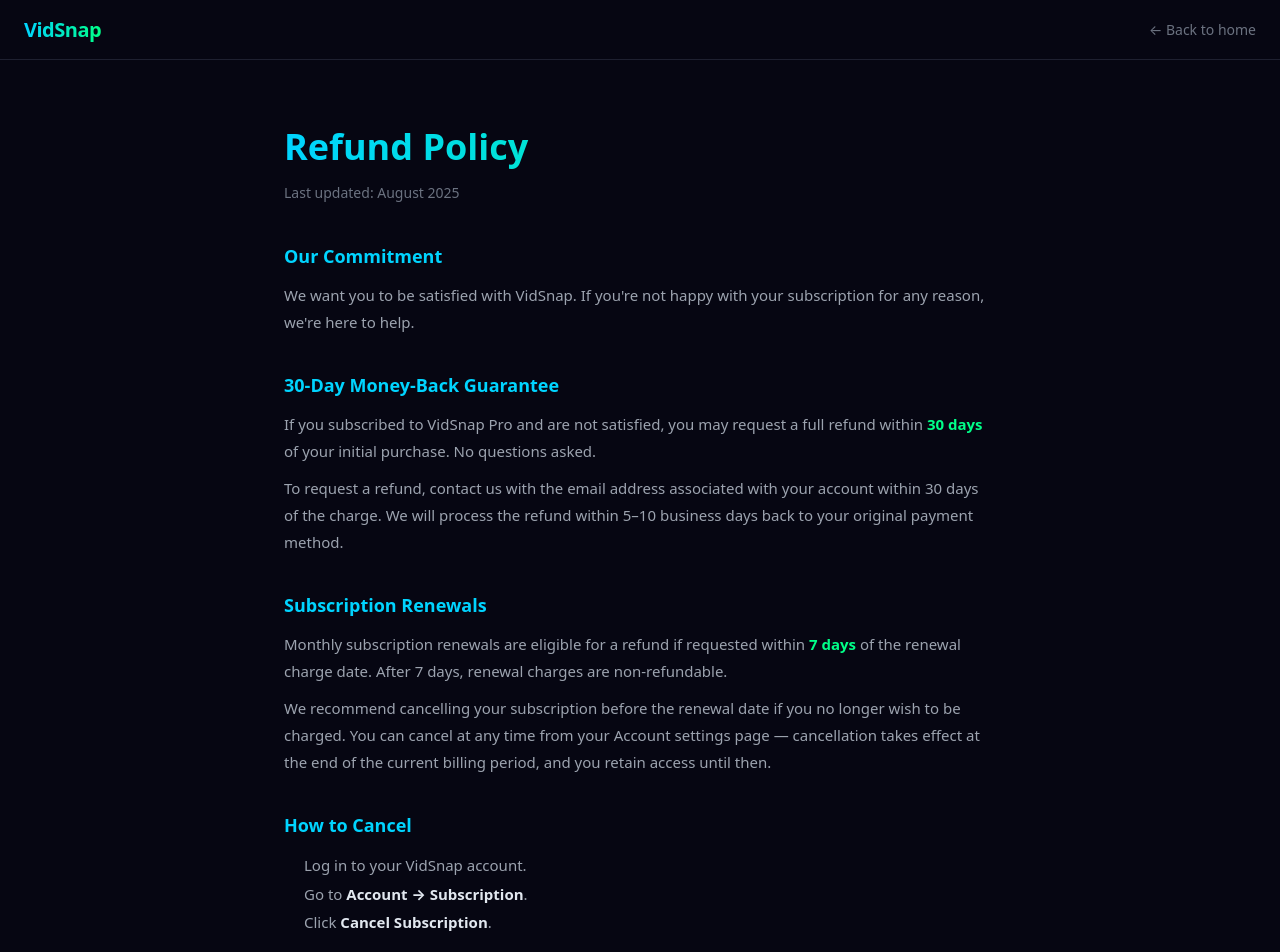
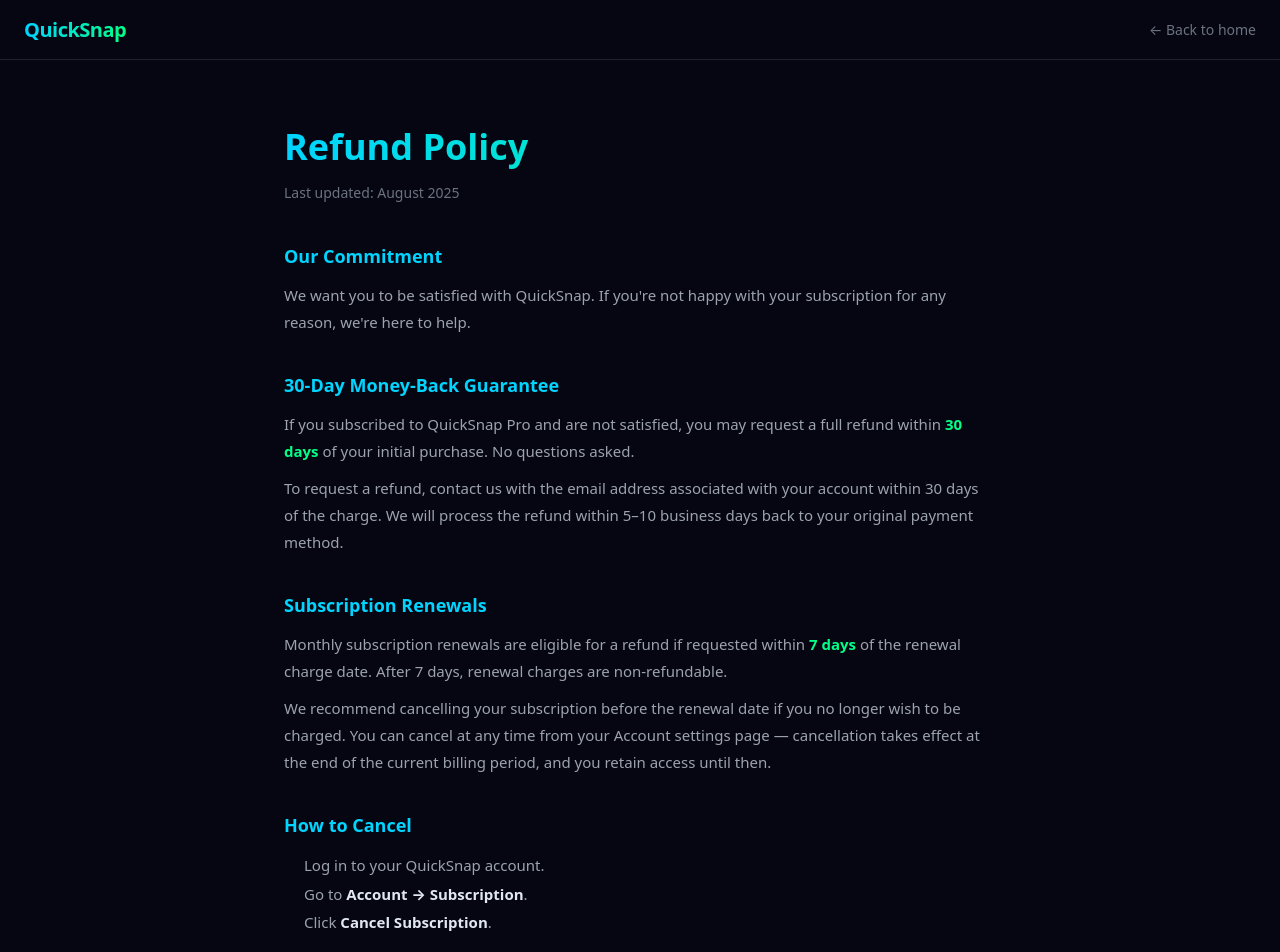
Before and after one commit to anasayyubarain1425-ops/vidsnap, a Next.js app: page /refunds in a window 1280 px wide. Shown: the top 952 px of the page. Built offline with nearby package versions, Linux system fonts and the light colour scheme.

Commit message:
Rename: VidSnap → QuickSnap across all pages and metadata

```diff
--- a/app/api/lemonsqueezy/checkout/route.ts
+++ b/app/api/lemonsqueezy/checkout/route.ts
@@ -26,7 +26,7 @@
     return NextResponse.json({ error: 'Account not found.' }, { status: 401 });
   }
 
-  const origin = process.env.NEXT_PUBLIC_APP_URL ?? 'https://vidsnap-three.vercel.app';
+  const origin = process.env.NEXT_PUBLIC_APP_URL ?? 'https://quicksnap-three.vercel.app';
 
   const { data, error } = await createCheckout(LS_STORE_ID, LS_VARIANT_ID, {
     checkoutOptions: {
@@ -41,7 +41,7 @@
     productOptions: {
       enabledVariants: [parseInt(LS_VARIANT_ID)],
       redirectUrl: `${origin}/?subscribed=1`,
-      receiptButtonText: 'Go to VidSnap',
+      receiptButtonText: 'Go to QuickSnap',
       receiptThankYouNote: 'Thank you! Your subscription is now active.',
     },
   });
--- a/app/page.tsx
+++ b/app/page.tsx
@@ -580,7 +580,7 @@
           <span style={{ fontSize: 24 }}>🎉</span>
           <div>
             <p style={{ color: '#00ff88', fontWeight: 700, fontSize: 15, margin: 0 }}>
-              Welcome to VidSnap Pro!
+              Welcome to QuickSnap Pro!
             </p>
             <p style={{ color: '#6b7280', fontSize: 13, margin: 0 }}>
               Your subscription is active — unlimited downloads unlocked.
@@ -627,7 +627,7 @@
               display: 'flex', justifyContent: 'space-between', alignItems: 'center',
             }}>
               <div style={{ textAlign: 'left' }}>
-                <div style={{ fontSize: 15, fontWeight: 600, color: '#fff' }}>VidSnap Pro</div>
+                <div style={{ fontSize: 15, fontWeight: 600, color: '#fff' }}>QuickSnap Pro</div>
                 <div style={{ fontSize: 13, color: '#666', marginTop: 2 }}>Unlimited downloads · All qualities</div>
               </div>
               <div style={{ textAlign: 'right' }}>
@@ -1053,7 +1053,7 @@
       </main>
 
       <footer style={{ borderTop: '1px solid rgba(255,255,255,0.06)', padding: '32px 24px', textAlign: 'center', color: '#555', fontSize: 13 }}>
-        <p style={{ marginBottom: 12 }}>VidSnap — Powered by yt-dlp · For personal use only · Respect content creators&apos; rights</p>
+        <p style={{ marginBottom: 12 }}>QuickSnap — Powered by yt-dlp · For personal use only · Respect content creators&apos; rights</p>
         <p>
           <a href="/terms" style={{ color: '#374151', marginRight: 20, textDecoration: 'none' }}>Terms of Service</a>
           <a href="/privacy" style={{ color: '#374151', marginRight: 20, textDecoration: 'none' }}>Privacy Policy</a>
--- a/app/privacy/page.tsx
+++ b/app/privacy/page.tsx
@@ -2,8 +2,8 @@
 import type { Metadata } from 'next';
 
 export const metadata: Metadata = {
-  title: 'Privacy Policy – VidSnap',
-  description: 'VidSnap Privacy Policy',
+  title: 'Privacy Policy – QuickSnap',
+  description: 'QuickSnap Privacy Policy',
 };
 
 export default function PrivacyPage() {
@@ -12,7 +12,7 @@
       {/* Navbar */}
       <nav style={{ borderBottom: '1px solid #1e2030', padding: '0 24px', height: 60, display: 'flex', alignItems: 'center', justifyContent: 'space-between' }}>
         <Link href="/" style={{ textDecoration: 'none', background: 'linear-gradient(90deg,#00d4ff,#00ff88)', WebkitBackgroundClip: 'text', WebkitTextFillColor: 'transparent', fontWeight: 800, fontSize: 20, letterSpacing: '-0.5px' }}>
-          VidSnap
+          QuickSnap
         </Link>
         <Link href="/" style={{ color: '#6b7280', textDecoration: 'none', fontSize: 14 }}>← Back to home</Link>
       </nav>
@@ -25,11 +25,11 @@
         <p style={{ color: '#6b7280', marginBottom: 40, fontSize: 14 }}>Last updated: August 2025</p>
 
         <Section title="1. Introduction">
-          <p>VidSnap ("we", "us", or "our") is committed to protecting your personal information. This Privacy Policy explains what data we collect, how we use it, and your rights regarding that data.</p>
+          <p>QuickSnap ("we", "us", or "our") is committed to protecting your personal information. This Privacy Policy explains what data we collect, how we use it, and your rights regarding that data.</p>
         </Section>
 
         <Section title="2. Information We Collect">
-          <p>We collect the following information when you use VidSnap:</p>
+          <p>We collect the following information when you use QuickSnap:</p>
           <ul style={{ marginTop: 10, paddingLeft: 20, lineHeight: 1.9 }}>
             <li><strong style={{ color: '#e2e8f0' }}>Account data:</strong> your email address and a hashed (bcrypt) version of your password.</li>
             <li><strong style={{ color: '#e2e8f0' }}>Download history:</strong> a log of URLs you have downloaded, including timestamps and video titles, used to display your history and enforce download quotas.</li>
@@ -53,13 +53,13 @@
           <p>We do not sell your personal data. We share data only with:</p>
           <ul style={{ marginTop: 10, paddingLeft: 20, lineHeight: 1.9 }}>
             <li><strong style={{ color: '#e2e8f0' }}>Paddle:</strong> our payment processor, which handles subscription billing. Paddle's privacy policy applies to data they collect during checkout.</li>
-            <li><strong style={{ color: '#e2e8f0' }}>Infrastructure providers:</strong> hosting and database services necessary to operate VidSnap, bound by data processing agreements.</li>
+            <li><strong style={{ color: '#e2e8f0' }}>Infrastructure providers:</strong> hosting and database services necessary to operate QuickSnap, bound by data processing agreements.</li>
             <li><strong style={{ color: '#e2e8f0' }}>Law enforcement:</strong> only when required by applicable law or to protect our legal rights.</li>
           </ul>
         </Section>
 
         <Section title="5. Cookies and Session Data">
-          <p>VidSnap uses a single HttpOnly session cookie to keep you logged in. This cookie does not track you across other websites and expires when your session ends or you log out. We do not use advertising or third-party tracking cookies.</p>
+          <p>QuickSnap uses a single HttpOnly session cookie to keep you logged in. This cookie does not track you across other websites and expires when your session ends or you log out. We do not use advertising or third-party tracking cookies.</p>
         </Section>
 
         <Section title="6. Data Retention">
@@ -71,7 +71,7 @@
         </Section>
 
         <Section title="8. Children's Privacy">
-          <p>VidSnap is not directed at children under 13. We do not knowingly collect personal information from children under 13. If you believe a child has provided us with personal data, please contact us and we will delete it promptly.</p>
+          <p>QuickSnap is not directed at children under 13. We do not knowingly collect personal information from children under 13. If you believe a child has provided us with personal data, please contact us and we will delete it promptly.</p>
         </Section>
 
         <Section title="9. Your Rights">
--- a/app/refunds/page.tsx
+++ b/app/refunds/page.tsx
@@ -2,8 +2,8 @@
 import type { Metadata } from 'next';
 
 export const metadata: Metadata = {
-  title: 'Refund Policy – VidSnap',
-  description: 'VidSnap Refund Policy',
+  title: 'Refund Policy – QuickSnap',
+  description: 'QuickSnap Refund Policy',
 };
 
 export default function RefundsPage() {
@@ -12,7 +12,7 @@
       {/* Navbar */}
       <nav style={{ borderBottom: '1px solid #1e2030', padding: '0 24px', height: 60, display: 'flex', alignItems: 'center', justifyContent: 'space-between' }}>
         <Link href="/" style={{ textDecoration: 'none', background: 'linear-gradient(90deg,#00d4ff,#00ff88)', WebkitBackgroundClip: 'text', WebkitTextFillColor: 'transparent', fontWeight: 800, fontSize: 20, letterSpacing: '-0.5px' }}>
-          VidSnap
+          QuickSnap
         </Link>
         <Link href="/" style={{ color: '#6b7280', textDecoration: 'none', fontSize: 14 }}>← Back to home</Link>
       </nav>
@@ -25,11 +25,11 @@
         <p style={{ color: '#6b7280', marginBottom: 40, fontSize: 14 }}>Last updated: August 2025</p>
 
         <Section title="Our Commitment">
-          <p>We want you to be satisfied with VidSnap. If you're not happy with your subscription for any reason, we're here to help.</p>
+          <p>We want you to be satisfied with QuickSnap. If you're not happy with your subscription for any reason, we're here to help.</p>
         </Section>
 
         <Section title="30-Day Money-Back Guarantee">
-          <p>If you subscribed to VidSnap Pro and are not satisfied, you may request a full refund within <strong style={{ color: '#00ff88' }}>30 days</strong> of your initial purchase. No questions asked.</p>
+          <p>If you subscribed to QuickSnap Pro and are not satisfied, you may request a full refund within <strong style={{ color: '#00ff88' }}>30 days</strong> of your initial purchase. No questions asked.</p>
           <p style={{ marginTop: 10 }}>To request a refund, contact us with the email address associated with your account within 30 days of the charge. We will process the refund within 5–10 business days back to your original payment method.</p>
         </Section>
 
@@ -40,7 +40,7 @@
 
         <Section title="How to Cancel">
           <ol style={{ marginTop: 10, paddingLeft: 20, lineHeight: 1.9 }}>
-            <li>Log in to your VidSnap account.</li>
+            <li>Log in to your QuickSnap account.</li>
             <li>Go to <strong style={{ color: '#e2e8f0' }}>Account → Subscription</strong>.</li>
             <li>Click <strong style={{ color: '#e2e8f0' }}>Cancel Subscription</strong>.</li>
           </ol>
@@ -56,7 +56,7 @@
         </Section>
 
         <Section title="Contact Us">
-          <p>To request a refund or if you have any questions about billing, please contact us using the email address associated with your VidSnap account. We aim to respond within 1 business day.</p>
+          <p>To request a refund or if you have any questions about billing, please contact us using the email address associated with your QuickSnap account. We aim to respond within 1 business day.</p>
         </Section>
       </main>
 
--- a/app/reset-password/page.tsx
+++ b/app/reset-password/page.tsx
@@ -66,7 +66,7 @@
             WebkitTextFillColor: 'transparent',
             marginBottom: '0.25rem',
           }}>
-            VidSnap
+            QuickSnap
           </div>
           <p style={{ color: '#6b7280', fontSize: '0.85rem', margin: 0 }}>Set a new password</p>
         </div>
@@ -171,7 +171,7 @@
             </button>
 
             <p style={{ textAlign: 'center', fontSize: '0.82rem', color: '#6b7280', margin: 0 }}>
-              <a href="/" style={{ color: '#00d4ff', textDecoration: 'none' }}>← Back to VidSnap</a>
+              <a href="/" style={{ color: '#00d4ff', textDecoration: 'none' }}>← Back to QuickSnap</a>
             </p>
           </form>
         )}
--- a/app/terms/page.tsx
+++ b/app/terms/page.tsx
@@ -2,8 +2,8 @@
 import type { Metadata } from 'next';
 
 export const metadata: Metadata = {
-  title: 'Terms of Service – VidSnap',
-  description: 'VidSnap Terms of Service',
+  title: 'Terms of Service – QuickSnap',
+  description: 'QuickSnap Terms of Service',
 };
 
 export default function TermsPage() {
@@ -12,7 +12,7 @@
       {/* Navbar */}
       <nav style={{ borderBottom: '1px solid #1e2030', padding: '0 24px', height: 60, display: 'flex', alignItems: 'center', justifyContent: 'space-between' }}>
         <Link href="/" style={{ textDecoration: 'none', background: 'linear-gradient(90deg,#00d4ff,#00ff88)', WebkitBackgroundClip: 'text', WebkitTextFillColor: 'transparent', fontWeight: 800, fontSize: 20, letterSpacing: '-0.5px' }}>
-          VidSnap
+          QuickSnap
         </Link>
         <Link href="/" style={{ color: '#6b7280', textDecoration: 'none', fontSize: 14 }}>← Back to home</Link>
       </nav>
@@ -25,11 +25,11 @@
         <p style={{ color: '#6b7280', marginBottom: 40, fontSize: 14 }}>Last updated: August 2025</p>
 
         <Section title="1. Acceptance of Terms">
-          <p>By accessing or using VidSnap ("Service"), you agree to be bound by these Terms of Service. If you do not agree to these terms, please do not use the Service.</p>
+          <p>By accessing or using QuickSnap ("Service"), you agree to be bound by these Terms of Service. If you do not agree to these terms, please do not use the Service.</p>
         </Section>
 
         <Section title="2. Description of Service">
-          <p>VidSnap provides a web-based tool that allows users to download publicly available videos from supported platforms for personal, non-commercial use. The Service operates on a freemium model: registered users receive 3 free downloads; additional downloads require a paid subscription.</p>
+          <p>QuickSnap provides a web-based tool that allows users to download publicly available videos from supported platforms for personal, non-commercial use. The Service operates on a freemium model: registered users receive 3 free downloads; additional downloads require a paid subscription.</p>
         </Section>
 
         <Section title="3. User Accounts">
@@ -37,7 +37,7 @@
         </Section>
 
         <Section title="4. Acceptable Use">
-          <p>You agree to use VidSnap only for lawful purposes. You must not:</p>
+          <p>You agree to use QuickSnap only for lawful purposes. You must not:</p>
           <ul style={{ marginTop: 10, paddingLeft: 20, lineHeight: 1.9 }}>
             <li>Download content that you do not have the right to access or download.</li>
             <li>Reproduce, distribute, or publicly display downloaded content in violation of the original content creator's rights or applicable copyright law.</li>
@@ -48,7 +48,7 @@
         </Section>
 
         <Section title="5. Intellectual Property">
-          <p>VidSnap does not host, store, or distribute video content. All videos are streamed directly from the original source. You acknowledge that downloaded content may be protected by copyright and that VidSnap bears no responsibility for your use of such content.</p>
+          <p>QuickSnap does not host, store, or distribute video content. All videos are streamed directly from the original source. You acknowledge that downloaded content may be protected by copyright and that QuickSnap bears no responsibility for your use of such content.</p>
         </Section>
 
         <Section title="6. Subscriptions and Payments">
@@ -60,7 +60,7 @@
         </Section>
 
         <Section title="8. Limitation of Liability">
-          <p>To the maximum extent permitted by law, VidSnap and its operators shall not be liable for any indirect, incidental, special, or consequential damages arising from your use of or inability to use the Service.</p>
+          <p>To the maximum extent permitted by law, QuickSnap and its operators shall not be liable for any indirect, incidental, special, or consequential damages arising from your use of or inability to use the Service.</p>
         </Section>
 
         <Section title="9. Termination">
--- a/metadata.json
+++ b/metadata.json
@@ -1,5 +1,5 @@
 {
-  "title": "HappySeeds",
-  "description": "The future of building is here. HappySeeds uses an agentic layer to bridge the gap between intent and code. High-fidelity UI, zero friction. Grow what you feel today.",
-  "keywords": [ "HappySeeds", "VibeCoding", "AI Agents", "Software Engineering", "SaaS Builder", "UI-First Development" ]
+  "title": "QuickSnap – Download Videos from 1000+ Sites",
+  "description": "QuickSnap lets you download videos in 1080p, 720p, 480p from YouTube, TikTok, Instagram, Facebook and 1000+ other sites. Fast, easy, and free to start.",
+  "keywords": ["QuickSnap", "video downloader", "download YouTube videos", "download TikTok videos", "download Instagram videos", "1080p download", "online video downloader"]
 }
```
Also changed, not shown: app/api/stream/route.ts (+4 -4 lines).
